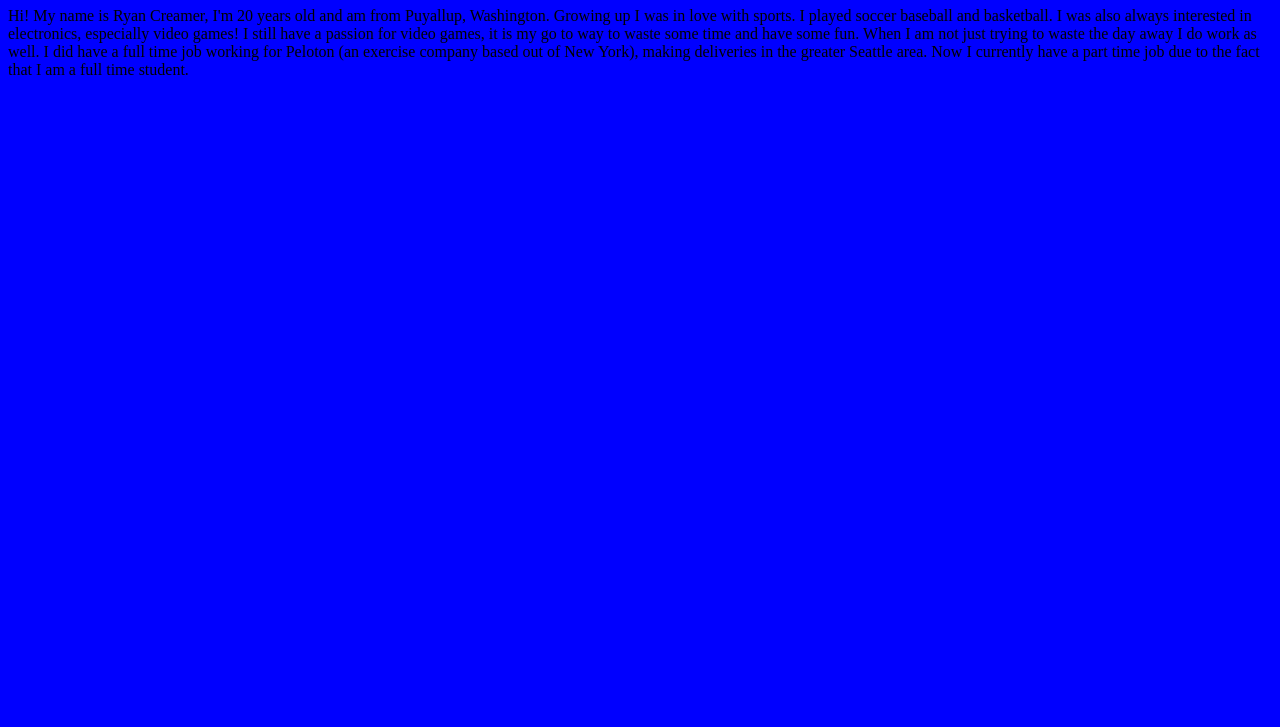
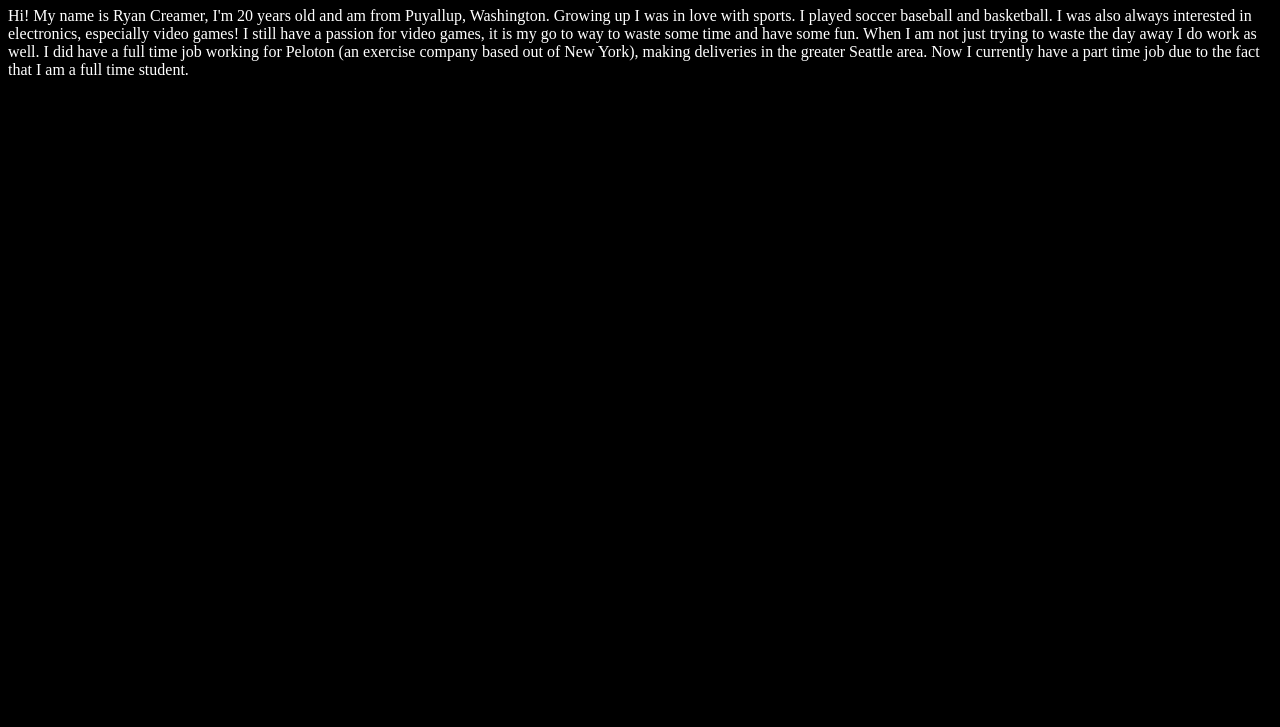
Before and after one commit to creamerr8/Code-201-About-Me-Project, a plain HTML site: page index.html in a window 1280 px wide. Shown: the part 73-800 px from the top of the page. Drawn offline with Linux system fonts and the light colour scheme.

Commit message:
changed colors

```diff
--- a/style.css
+++ b/style.css
@@ -2,5 +2,8 @@ h1 {
     color: red;
 }
 body{
-    background-color: blue;
+    background-color: black;
 }
+p{
+    color: white;
+}
```
